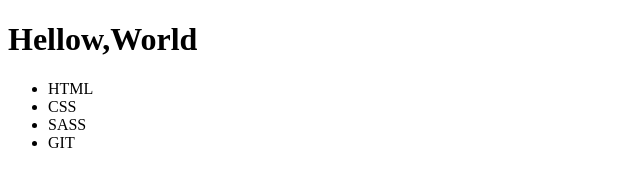
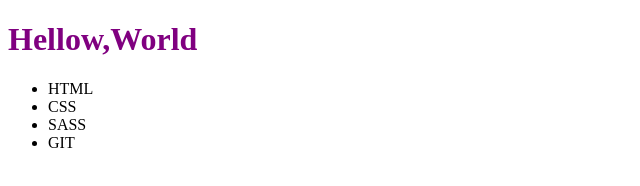
Before and after one commit to icsf23m/repo_1, a plain HTML site: page index.html in a window 1280 px wide. Shown: the whole page, without its empty margins (0-640 px from the left). Drawn offline with Linux system fonts and the light colour scheme.

Commit message:
Update index.html
Added color to h1

```diff
--- a/index.html
+++ b/index.html
@@ -6,7 +6,7 @@
 	<title>Git html</title>
 </head>
 <body>
-	<h1 style="Purple">Hellow,World</h1>
+	<h1 style="color:Purple;">Hellow,World</h1>
 	<section>
 		<div>
 			<ul>
```
